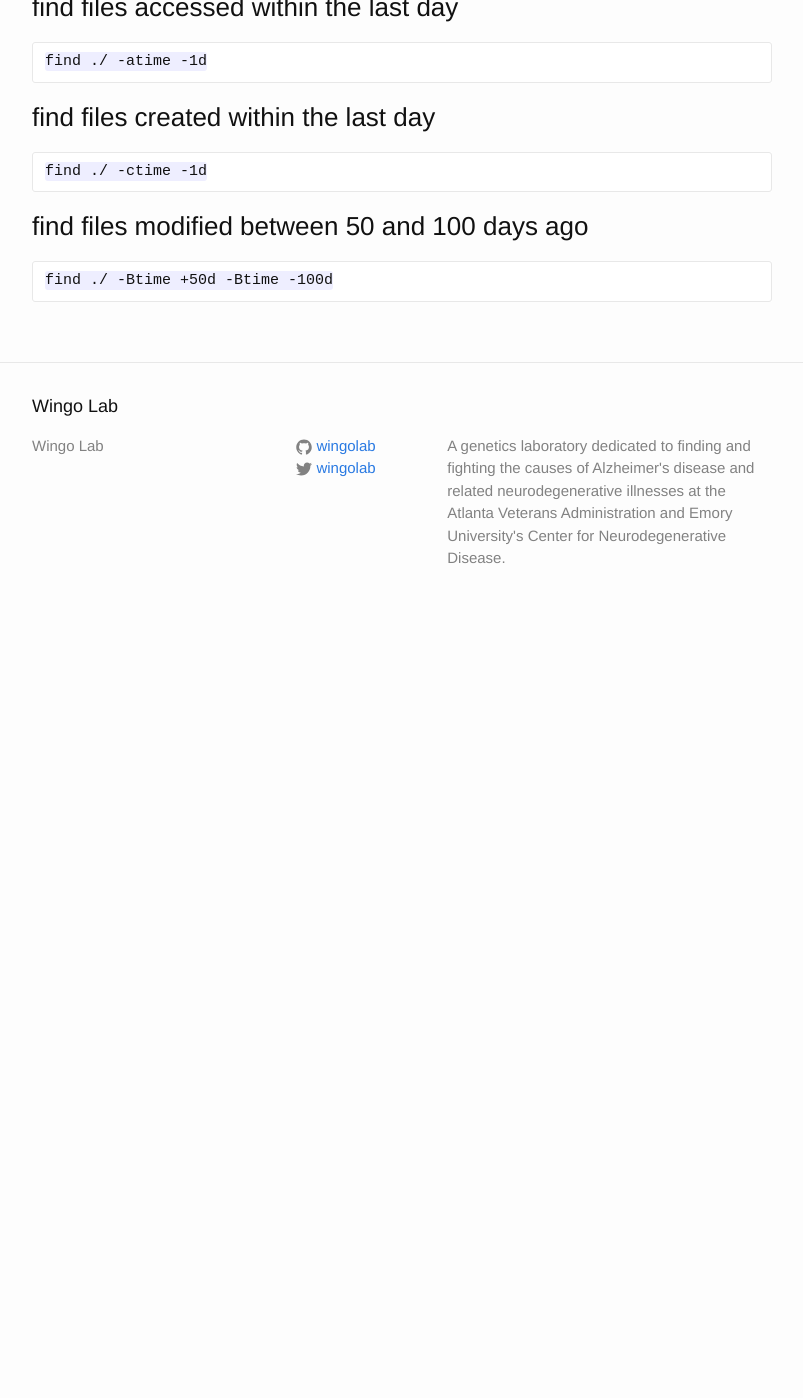
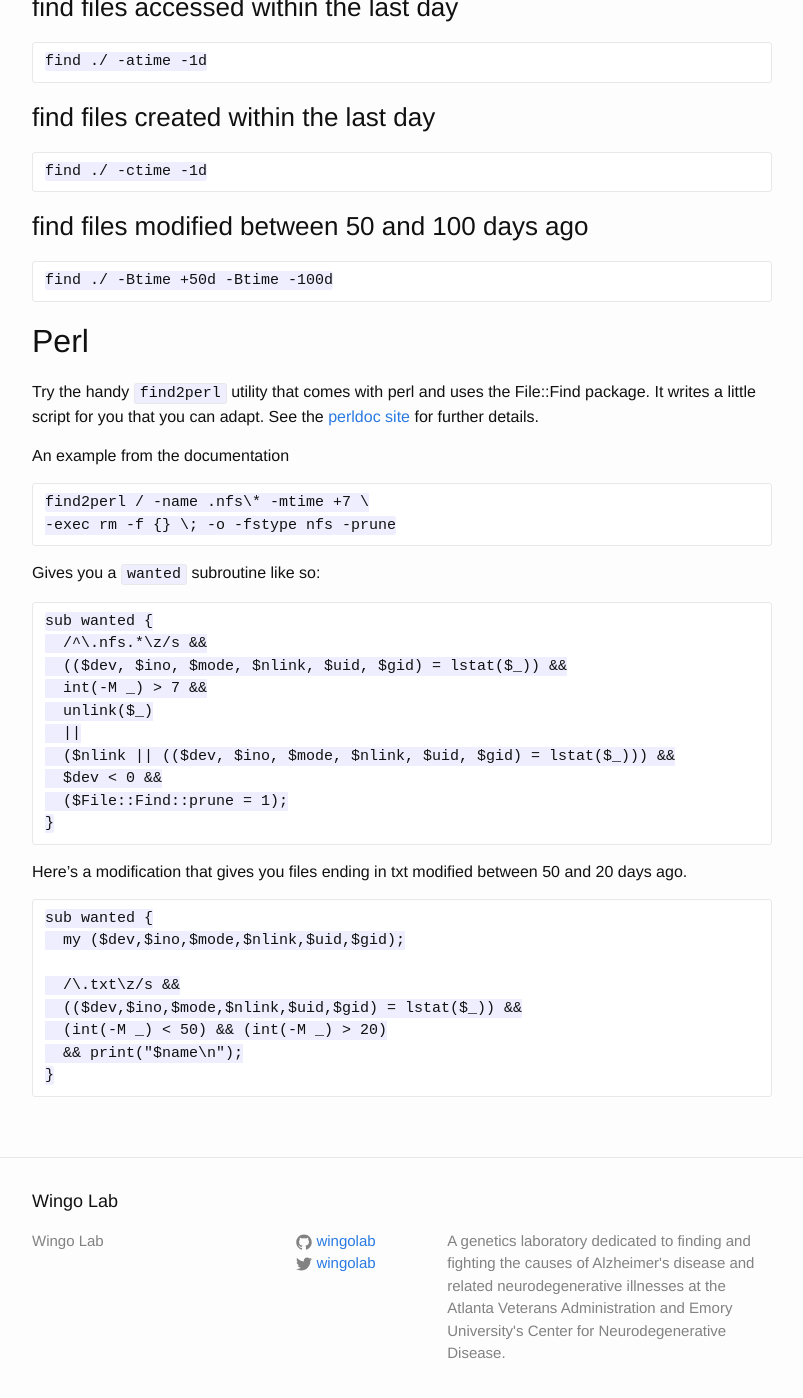
Before and after one commit to wingolab/wingolab.github.io, a Jekyll site: the page built from _posts/2014-08-13-find-commands-bsd.markdown, in a window 1280 px wide and 1400 px high, scrolled down 362 px. Shown: the whole window, without its empty margins (238-1041 px from the left). Built offline with Jekyll 4.4.1, drawn with Linux system fonts in a browser that asks for light colours; before the commit the page ends 992 px from its top, so only the background shows below that; some of the changed text lies outside the part shown.

Commit message:
updated file finding post to include perl stuff

```diff
--- a/_posts/2014-08-13-find-commands-bsd.markdown
+++ b/_posts/2014-08-13-find-commands-bsd.markdown
@@ -1,8 +1,9 @@
 ---
 layout: post
-title: find commands - bsd
+title: finding files with `find` and perl
 date: 2014-08-13 10:12:49.000000000 -04:00
 ---
+
 At times, I cannot recall the time commands for `find` for BSD unix.
 
 ### find files modified within the last day
@@ -20,3 +21,39 @@ At times, I cannot recall the time commands for `find` for BSD unix.
 ### find files modified between 50 and 100 days ago
 
     find ./ -Btime +50d -Btime -100d
+
+## Perl
+
+Try the handy `find2perl` utility that comes with perl and uses the File::Find
+package. It writes a little script for you that you can adapt. See the
+[perldoc site](http://perldoc.perl.org/File/Find.html) for further details.
+
+An example from the documentation
+
+    find2perl / -name .nfs\* -mtime +7 \
+    -exec rm -f {} \; -o -fstype nfs -prune
+
+Gives you a `wanted` subroutine like so:
+
+    sub wanted {
+      /^\.nfs.*\z/s &&
+      (($dev, $ino, $mode, $nlink, $uid, $gid) = lstat($_)) &&
+      int(-M _) > 7 &&
+      unlink($_)
+      ||
+      ($nlink || (($dev, $ino, $mode, $nlink, $uid, $gid) = lstat($_))) &&
+      $dev < 0 &&
+      ($File::Find::prune = 1);
+    }
+
+Here's a modification that gives you files ending in txt modified between
+50 and 20 days ago.
+
+    sub wanted {
+      my ($dev,$ino,$mode,$nlink,$uid,$gid);
+
+      /\.txt\z/s &&
+      (($dev,$ino,$mode,$nlink,$uid,$gid) = lstat($_)) &&
+      (int(-M _) < 50) && (int(-M _) > 20)
+      && print("$name\n");
+    }
```
